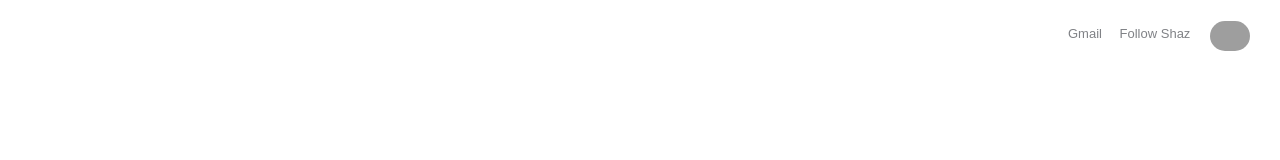
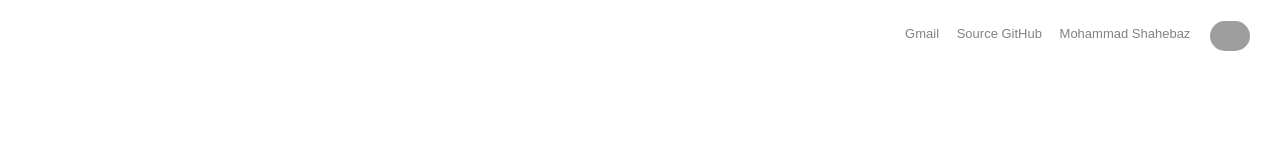
Before and after one commit to shaz13/Google-Home-Page, a plain HTML site: page index.html in a window 1280 px wide. Shown: the top 160 px of the page. Drawn offline with nearby package versions, Linux system fonts and the light colour scheme; grey boxes are pictures that could not be loaded.

Commit message:
Add files via upload

```diff
--- a/index.html
+++ b/index.html
@@ -12,7 +12,8 @@
 <div class="topbar">
   <span id="ftl">
   <a class="_Gs" href="https://mail.google.com/mail/u/0/?tab=wm#inbox">Gmail</a>
-  <a class="shaz" href="https://github.com/shaz13">Follow Shaz</a>
+  <a class="shaz" href="https://github.com/shaz13/Google-Home-Page">Source GitHub</a>
+  <a class="shaz" href="https://github.com/shaz13">Mohammad Shahebaz</a>
   <a href="https://www.google.co.in/?gfe_rd=cr&ei=XB9eWKidKvLx8AfvkIr4Cw#q=Mohammad Shahebaz"><img src="https://avatars2.githubusercontent.com/u/24438869?v=3&amp;s=460" id="shaz">
 </a>
 </span>
```
